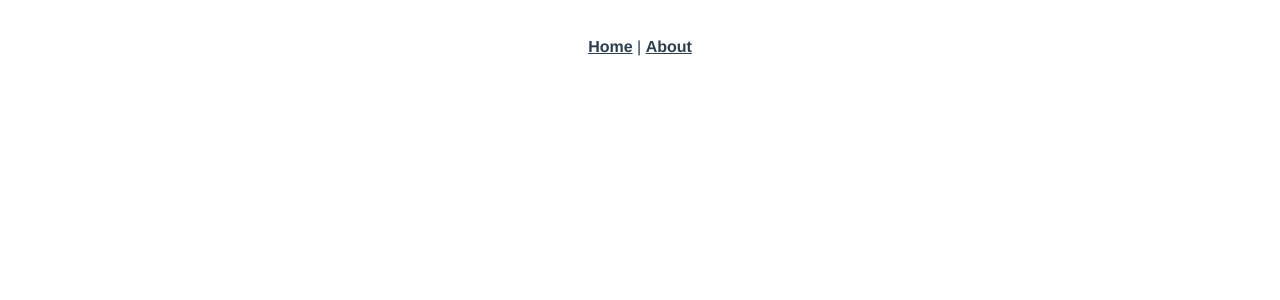
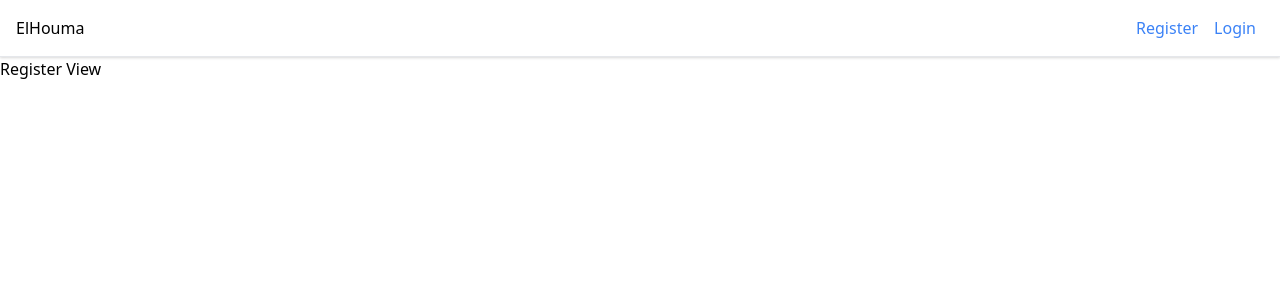
Before and after one commit to abachi/elhouma-client, a Vue app: page /register in a window 1280 px wide. Shown: the top 300 px of the page. Built offline with nearby package versions, Linux system fonts and the light colour scheme.

Commit message:
First init

```diff
--- a/public/index.html
+++ b/public/index.html
@@ -5,6 +5,7 @@
     <meta http-equiv="X-UA-Compatible" content="IE=edge">
     <meta name="viewport" content="width=device-width,initial-scale=1.0">
     <link rel="icon" href="<%= BASE_URL %>favicon.ico">
+    <link href="https://unpkg.com/tailwindcss@^1.0/dist/tailwind.min.css" rel="stylesheet">
     <title><%= htmlWebpackPlugin.options.title %></title>
   </head>
   <body>
--- a/src/App.vue
+++ b/src/App.vue
@@ -1,32 +1,15 @@
 <template>
   <div id="app">
-    <div id="nav">
-      <router-link to="/">Home</router-link> |
-      <router-link to="/about">About</router-link>
-    </div>
+      <Navigation/>
     <router-view/>
   </div>
 </template>
-
-<style>
-#app {
-  font-family: Avenir, Helvetica, Arial, sans-serif;
-  -webkit-font-smoothing: antialiased;
-  -moz-osx-font-smoothing: grayscale;
-  text-align: center;
-  color: #2c3e50;
+<script>
+import Navigation from '@/components/Navigation';
+export default {
+    name: 'app',
+    components: {
+        Navigation
+    }
 }
-
-#nav {
-  padding: 30px;
-}
-
-#nav a {
-  font-weight: bold;
-  color: #2c3e50;
-}
-
-#nav a.router-link-exact-active {
-  color: #42b983;
-}
-</style>
+</script>
--- a/src/components/HelloWorld.vue
+++ /dev/null
@@ -1,60 +0,0 @@
-<template>
-  <div class="hello">
-    <h1>{{ msg }}</h1>
-    <p>
-      For a guide and recipes on how to configure / customize this project,<br>
-      check out the
-      <a href="https://cli.vuejs.org" target="_blank" rel="noopener">vue-cli documentation</a>.
-    </p>
-    <h3>Installed CLI Plugins</h3>
-    <ul>
-      <li><a href="https://github.com/vuejs/vue-cli/tree/dev/packages/%40vue/cli-plugin-babel" target="_blank" rel="noopener">babel</a></li>
-      <li><a href="https://github.com/vuejs/vue-cli/tree/dev/packages/%40vue/cli-plugin-router" target="_blank" rel="noopener">router</a></li>
-      <li><a href="https://github.com/vuejs/vue-cli/tree/dev/packages/%40vue/cli-plugin-vuex" target="_blank" rel="noopener">vuex</a></li>
-      <li><a href="https://github.com/vuejs/vue-cli/tree/dev/packages/%40vue/cli-plugin-eslint" target="_blank" rel="noopener">eslint</a></li>
-    </ul>
-    <h3>Essential Links</h3>
-    <ul>
-      <li><a href="https://vuejs.org" target="_blank" rel="noopener">Core Docs</a></li>
-      <li><a href="https://forum.vuejs.org" target="_blank" rel="noopener">Forum</a></li>
-      <li><a href="https://chat.vuejs.org" target="_blank" rel="noopener">Community Chat</a></li>
-      <li><a href="https://twitter.com/vuejs" target="_blank" rel="noopener">Twitter</a></li>
-      <li><a href="https://news.vuejs.org" target="_blank" rel="noopener">News</a></li>
-    </ul>
-    <h3>Ecosystem</h3>
-    <ul>
-      <li><a href="https://router.vuejs.org" target="_blank" rel="noopener">vue-router</a></li>
-      <li><a href="https://vuex.vuejs.org" target="_blank" rel="noopener">vuex</a></li>
-      <li><a href="https://github.com/vuejs/vue-devtools#vue-devtools" target="_blank" rel="noopener">vue-devtools</a></li>
-      <li><a href="https://vue-loader.vuejs.org" target="_blank" rel="noopener">vue-loader</a></li>
-      <li><a href="https://github.com/vuejs/awesome-vue" target="_blank" rel="noopener">awesome-vue</a></li>
-    </ul>
-  </div>
-</template>
-
-<script>
-export default {
-  name: 'HelloWorld',
-  props: {
-    msg: String
-  }
-}
-</script>
-
-<!-- Add "scoped" attribute to limit CSS to this component only -->
-<style scoped>
-h3 {
-  margin: 40px 0 0;
-}
-ul {
-  list-style-type: none;
-  padding: 0;
-}
-li {
-  display: inline-block;
-  margin: 0 10px;
-}
-a {
-  color: #42b983;
-}
-</style>
--- /dev/null
+++ b/src/components/Navigation.vue
@@ -0,0 +1,17 @@
+<template>
+    <div class="shadow border-b flex justify-between p-4">
+        <div class="logo">
+            <router-link :to="{ name: 'home' }">
+                ElHouma
+            </router-link>
+        </div>
+        <ul class="flex">
+            <li class="inline-block mx-2">
+                <router-link :class="'text-blue-500'" :to="{ name: 'register' }">Register</router-link>
+            </li>
+            <li class="inline-block mx-2">
+                <router-link :class="'text-blue-500'" :to="{ name: 'login' }">Login</router-link>
+            </li>
+        </ul>
+    </div>
+</template>
--- a/src/router/index.js
+++ b/src/router/index.js
@@ -1,22 +1,26 @@
 import Vue from 'vue'
 import VueRouter from 'vue-router'
 import Home from '../views/Home.vue'
+import Login from '../views/Login.vue'
+import Register from '../views/Register.vue'
 
 Vue.use(VueRouter)
 
 const routes = [
   {
     path: '/',
-    name: 'Home',
+    name: 'home',
     component: Home
   },
   {
-    path: '/about',
-    name: 'About',
-    // route level code-splitting
-    // this generates a separate chunk (about.[hash].js) for this route
-    // which is lazy-loaded when the route is visited.
-    component: () => import(/* webpackChunkName: "about" */ '../views/About.vue')
+    path: '/login',
+    name: 'login',
+    component: Login
+  },
+  {
+    path: '/register',
+    name: 'register',
+    component: Register
   }
 ]
 
--- a/src/views/About.vue
+++ /dev/null
@@ -1,5 +0,0 @@
-<template>
-  <div class="about">
-    <h1>This is an about page</h1>
-  </div>
-</template>
--- a/src/views/Home.vue
+++ b/src/views/Home.vue
@@ -1,18 +1,13 @@
 <template>
-  <div class="home">
-    <img alt="Vue logo" src="../assets/logo.png">
-    <HelloWorld msg="Welcome to Your Vue.js App"/>
+  <div>
+      Home
   </div>
 </template>
 
 <script>
-// @ is an alias to /src
-import HelloWorld from '@/components/HelloWorld.vue'
-
 export default {
   name: 'Home',
   components: {
-    HelloWorld
   }
 }
 </script>
--- /dev/null
+++ b/src/views/Login.vue
@@ -0,0 +1,12 @@
+<template>
+    <div>Login View</div>
+</template>
+
+<script>
+export default {
+    name: 'login',
+    components: {
+        //
+    }
+}
+</script>
--- /dev/null
+++ b/src/views/Register.vue
@@ -0,0 +1,12 @@
+<template>
+    <div>Register View</div>
+</template>
+
+<script>
+export default {
+    name: 'register',
+    components: {
+        //
+    }
+}
+</script>
```
Also changed, not shown: src/assets/logo.png (deleted), 1 other file (tests, documents, lock files or other folders).
